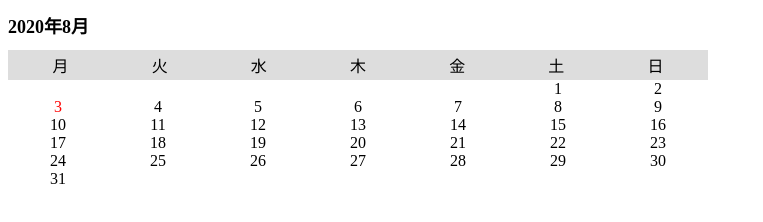
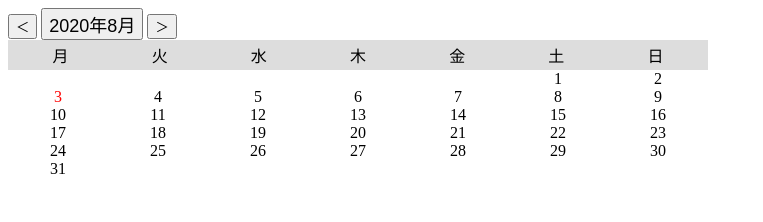
Before and after one commit to ayadayo/calendar, a plain HTML site: page index.html in a window 1280 px wide. Shown: the whole page, without its empty margins (0-763 px from the left). Drawn offline with nearby package versions, Linux system fonts and the light colour scheme.

Commit message:
月送りボタン作成

```diff
--- a/index.html
+++ b/index.html
@@ -9,7 +9,9 @@
 <body>
   <div id="app">
 		<div class="c-calendar">
-			<h1 class="c-calendar__heading">{{nowYear}}年{{nowMonthStr}}月</h1>
+			<button @click="prevMonth()">＜</button>
+			<button class="c-calendar__heading">{{nowYear}}年{{nowMonth}}月</button>
+			<button @click="nextMonth()">＞</button>
 			<div class="c-calendar__weeks"><div v-for="week in nowOfWeekStr" class="c-calendar__item">{{week}}</div></div>
 			<div class="c-calendar-module">
 				<div v-for="day in calendarDate" class="c-calendar__item" :class="today(day)">{{day}}</div>
@@ -35,15 +37,30 @@
 			created: function(){
 				this.now = new Date();
 				this.nowYear = this.now.getFullYear();
-				this.nowMonth = this.now.getMonth(),//ゼロから数える今月の月
-				this.nowMonthStr = this.nowMonth + 1,
+				this.nowMonth = this.now.getMonth() + 1,//ゼロから数える今月の月
 				this.nowdate = this.now.getDate(),
 				this.nowOfWeek = this.now.getDay(),
 				this.firstDayWeek = new Date(this.nowYear,this.nowMonth ,1).getDay()
 			},
+			methods: {
+				//今日にclass付与
+				today:function(day){
+					if(day === this.nowdate) {
+						return this.isToday;
+					}
+				},
+				nextMonth:function(){
+					this.nowMonth = this.nowMonth != 12 ? this.nowMonth + 1 : 1
+					this.nowYear = this.nowMonth != 1 ? this.nowYear : this.nowYear + 1
+				},
+				prevMonth:function(){
+					this.nowMonth = this.nowMonth != 1 ? this.nowMonth - 1 : 12,
+					this.nowYear = this.nowMonth != 12 ? this.nowYear : this.nowYear - 1
+				}
+			},
 			computed: {
 				calendarDate:function(){
-					const firstDayWeek = new Date(this.nowYear,this.nowMonth ,1).getDay();//月初の曜日
+					const firstDayWeek = new Date(this.nowYear,this.nowMonth - 1 ,1).getDay();//月初の曜日
 					const lastDate = new Date(this.nowYear,this.nowMonth,0).getDate();//月末の日付
 					const space = firstDayWeek === 0 ? 6:firstDayWeek - 1;
 					const spaceNumber = [...Array(space)].map(function(_,i){
@@ -55,13 +72,6 @@
 					const totalDays = [...spaceNumber,...daysAllNumber];
 					return totalDays;
 				}
-			},
-			methods: {
-				today:function(day){
-					if(day === this.nowdate) {
-						return this.isToday;
-					}
-				}
 			}
     });
     calendar.$mount('#app');
```
